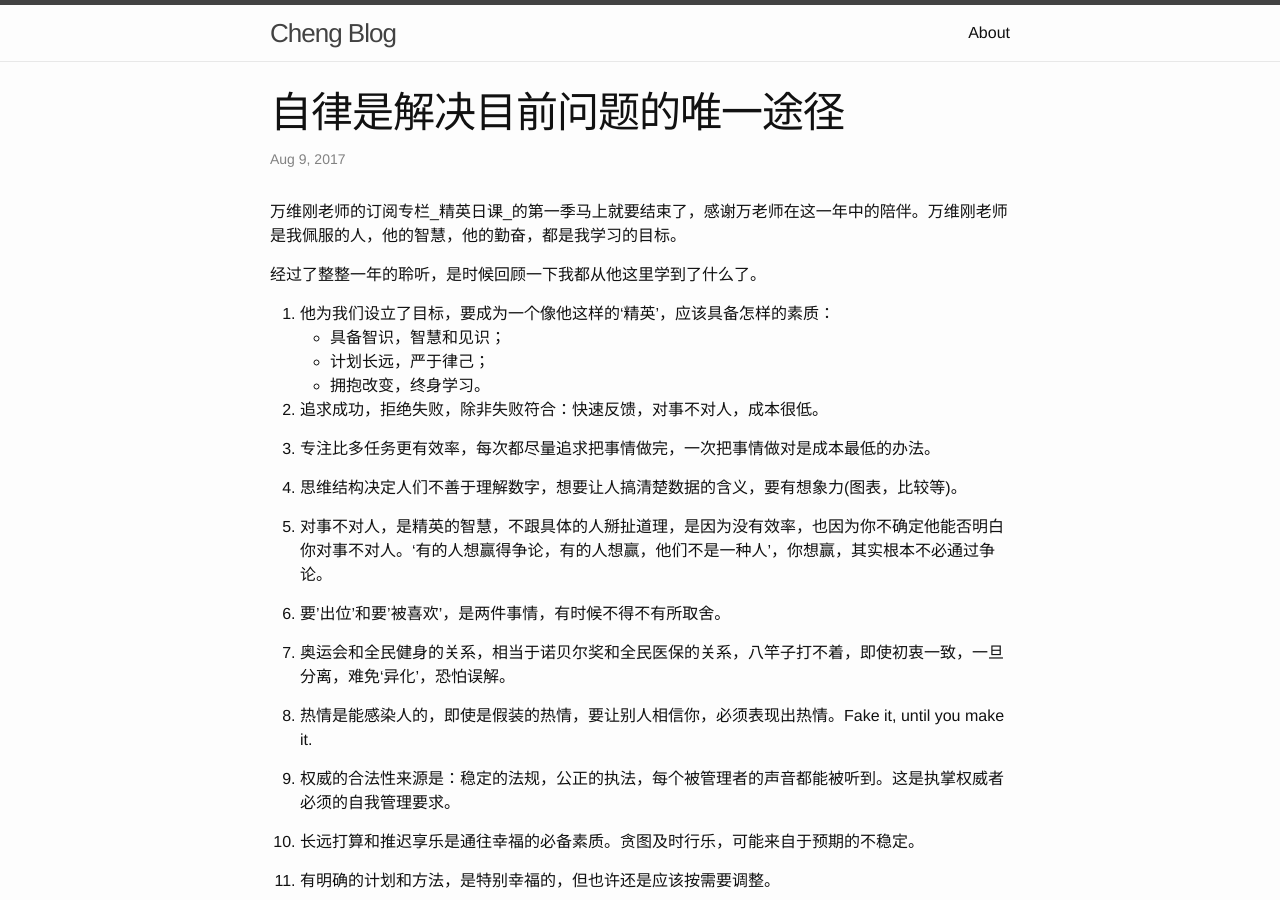
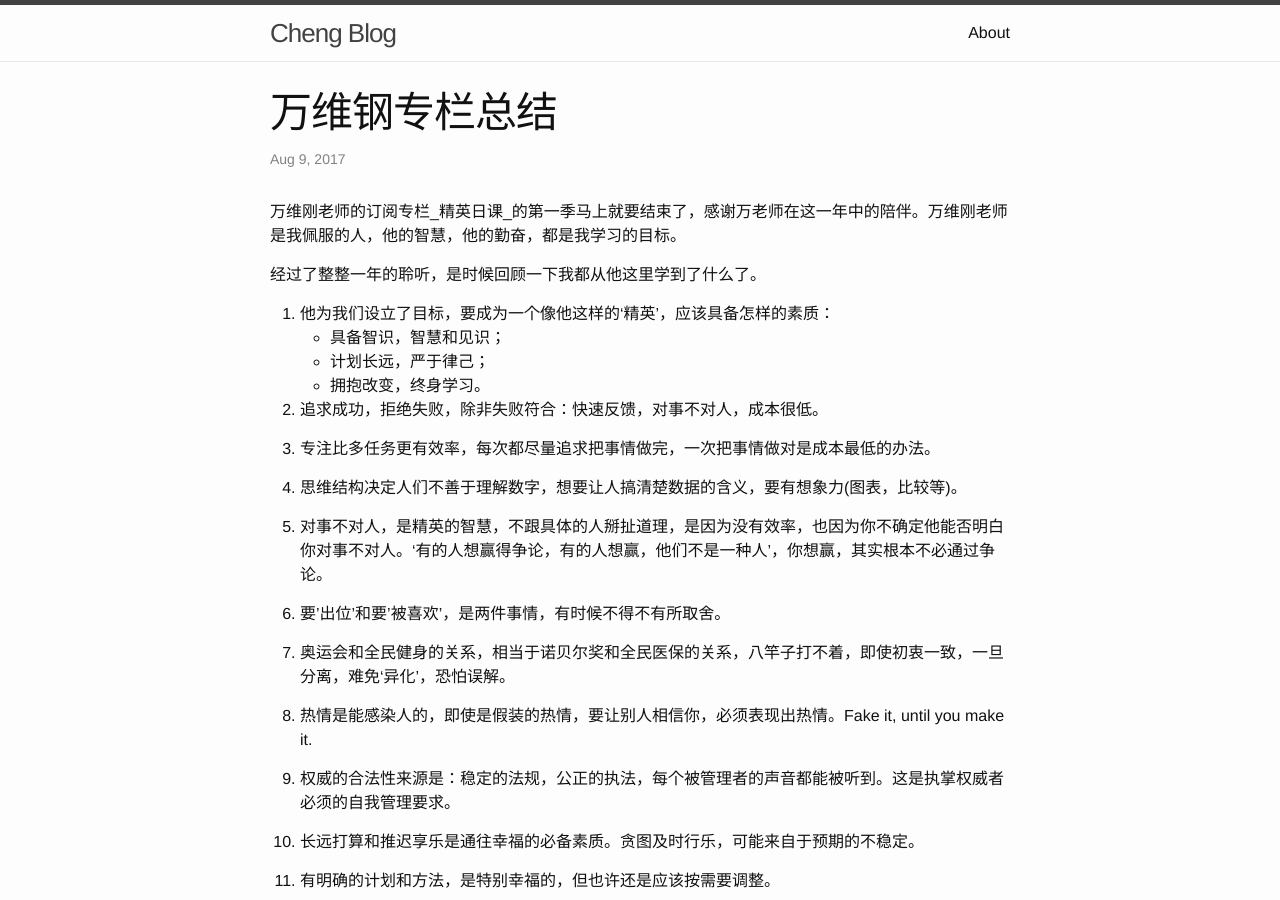
Before and after one commit to albertzhc/albertzhc.github.io, a Jekyll site: the page built from _posts/2017-08-09-Wan_Weigang.markdown, in a window 1280 px wide and 900 px high. Built offline with Jekyll 4.4.1, drawn with Linux system fonts in a browser that asks for light colours.

Commit message:
title change

```diff
--- a/_posts/2017-08-09-Wan_Weigang.markdown
+++ b/_posts/2017-08-09-Wan_Weigang.markdown
@@ -1,6 +1,6 @@
 ---
 layout: post
-title:  "自律是解决目前问题的唯一途径"
+title:  "万维钢专栏总结"
 date:   2017-08-09
 categories: Reading notes
 ---
```
